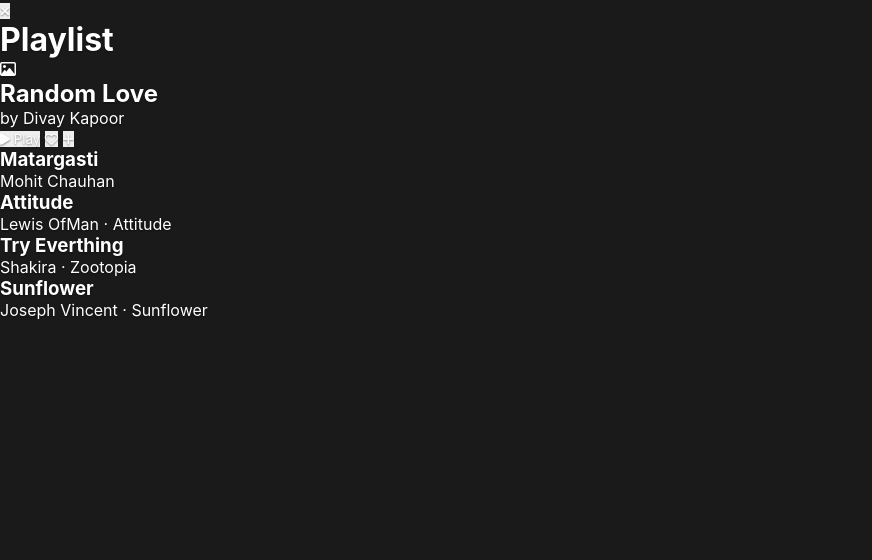
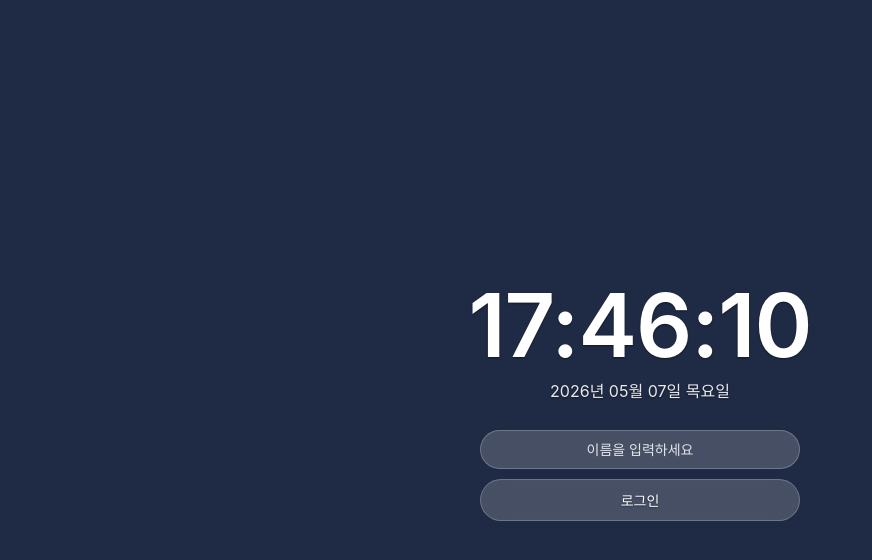
Before and after one commit to ryanku12/AI-bassic-challenge, a plain HTML site: page index.html in a window 1280 px wide. Shown: the whole page, without its empty margins (0-872 px from the left). Drawn offline with Linux system fonts and the light colour scheme.

Commit message:
Update index.html

```diff
--- a/index.html
+++ b/index.html
@@ -1,83 +1,71 @@
 <!DOCTYPE html>
-<html lang="en">
+<html lang="ko">
   <head>
-    <title>Kokoa Challenge</title>
     <meta charset="UTF-8" />
     <meta name="viewport" content="width=device-width, initial-scale=1.0" />
+    <title>Momentum</title>
     <link rel="stylesheet" href="styles.css" />
   </head>
   <body>
-    <main class="playlist">
-      <!-- Header -->
-      <header class="playlist__header">
-        <button class="playlist__close" aria-label="닫기">
-          <i class="fas fa-times"></i>
-        </button>
-        <h1 class="playlist__header-title">Playlist</h1>
-      </header>
+    <!-- 우측 상단: 날씨 위젯 -->
+    <div class="weather hidden" id="weather">
+      <span class="weather__city" id="weather-city"></span>
+      <span class="weather__temp" id="weather-temp"></span>
+      <span class="weather__desc" id="weather-desc"></span>
+    </div>
 
-      <!-- Cover + Title -->
-      <section class="playlist__info">
-        <div class="playlist__cover">
-          <i class="far fa-image"></i>
-        </div>
-        <div class="playlist__meta">
-          <h2 class="playlist__title">Random Love</h2>
-          <p class="playlist__author">by Divay Kapoor</p>
+    <!-- 좌측 상단: 로그아웃 (로그인 후 노출) -->
+    <button class="logout hidden" id="logout-btn" type="button">로그아웃</button>
+
+    <main class="container">
+      <!-- 시계 -->
+      <section class="clock">
+        <h1 class="clock__time" id="clock-time">00:00:00</h1>
+        <p class="clock__date" id="clock-date"></p>
+      </section>
+
+      <!-- 로그인 폼 (비로그인 상태에서만 노출) -->
+      <form class="login-form" id="login-form">
+        <input
+          class="login-form__input"
+          type="text"
+          id="login-input"
+          placeholder="이름을 입력하세요"
+          maxlength="15"
+          required
+        />
+        <button class="login-form__btn" type="submit">로그인</button>
+      </form>
+
+      <!-- 대시보드: 인사 + 투두리스트 (로그인 후 노출) -->
+      <section class="dashboard hidden" id="dashboard">
+        <h2 class="greeting" id="greeting"></h2>
+
+        <div class="todo">
+          <h3 class="todo__title">할 일 목록</h3>
+
+          <form class="todo__form" id="todo-form">
+            <input
+              class="todo__input"
+              type="text"
+              id="todo-input"
+              placeholder="새로운 할 일을 입력하세요"
+              maxlength="50"
+              required
+            />
+            <button class="todo__add" type="submit">추가</button>
+          </form>
+
+          <ul class="todo__list" id="todo-list"></ul>
         </div>
       </section>
-
-      <!-- Action buttons -->
-      <section class="playlist__actions">
-        <button class="playlist__play">
-          <i class="fas fa-play"></i>
-          <span>Play</span>
-        </button>
-        <button class="playlist__btn-circle" aria-label="좋아요">
-          <i class="far fa-heart"></i>
-        </button>
-        <button class="playlist__btn-circle" aria-label="추가">
-          <i class="fas fa-plus"></i>
-        </button>
-      </section>
-
-      <!-- Song list -->
-      <ul class="playlist__songs">
-        <li class="song">
-          <div class="song__thumb song__thumb--matargasti"></div>
-          <div class="song__info">
-            <h3 class="song__title">Matargasti</h3>
-            <p class="song__artist">Mohit Chauhan</p>
-          </div>
-        </li>
-        <li class="song">
-          <div class="song__thumb song__thumb--attitude"></div>
-          <div class="song__info">
-            <h3 class="song__title">Attitude</h3>
-            <p class="song__artist">Lewis OfMan · Attitude</p>
-          </div>
-        </li>
-        <li class="song">
-          <div class="song__thumb song__thumb--try"></div>
-          <div class="song__info">
-            <h3 class="song__title">Try Everthing</h3>
-            <p class="song__artist">Shakira · Zootopia</p>
-          </div>
-        </li>
-        <li class="song">
-          <div class="song__thumb song__thumb--sunflower"></div>
-          <div class="song__info">
-            <h3 class="song__title">Sunflower</h3>
-            <p class="song__artist">Joseph Vincent · Sunflower</p>
-          </div>
-        </li>
-      </ul>
     </main>
 
-    <!-- X DON'T DELETE THIS OR WORRY ABOUT THIS 👆 X -->
-    <script
-      src="https://kit.fontawesome.com/b5ac015c11.js"
-      crossorigin="anonymous"
-    ></script>
+    <!-- 모듈별 분리: 의존성이 없는 순서대로 로드 -->
+    <script src="background.js"></script>
+    <script src="clock.js"></script>
+    <script src="login.js"></script>
+    <script src="todo.js"></script>
+    <script src="weather.js"></script>
   </body>
 </html>
```
